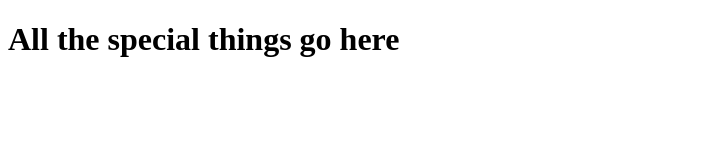
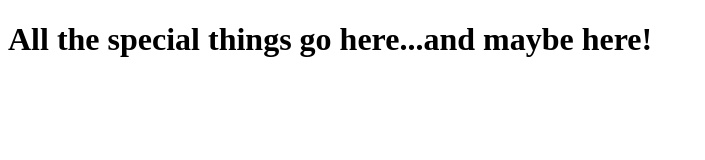
Before and after one commit to isaacamartin/maplebismark-of-chernobyl, a plain HTML site: page index.html in a window 1280 px wide. Shown: the whole page, without its empty margins (0-705 px from the left). Drawn offline with Linux system fonts and the light colour scheme.

Commit message:
Update index.html

```diff
--- a/index.html
+++ b/index.html
@@ -7,6 +7,6 @@
     <title>Document</title>
 </head>
 <body>
-    <h1>All the special things go here</h1>
+    <h1>All the special things go here...and maybe here!</h1>
 </body>
 </html>
```
